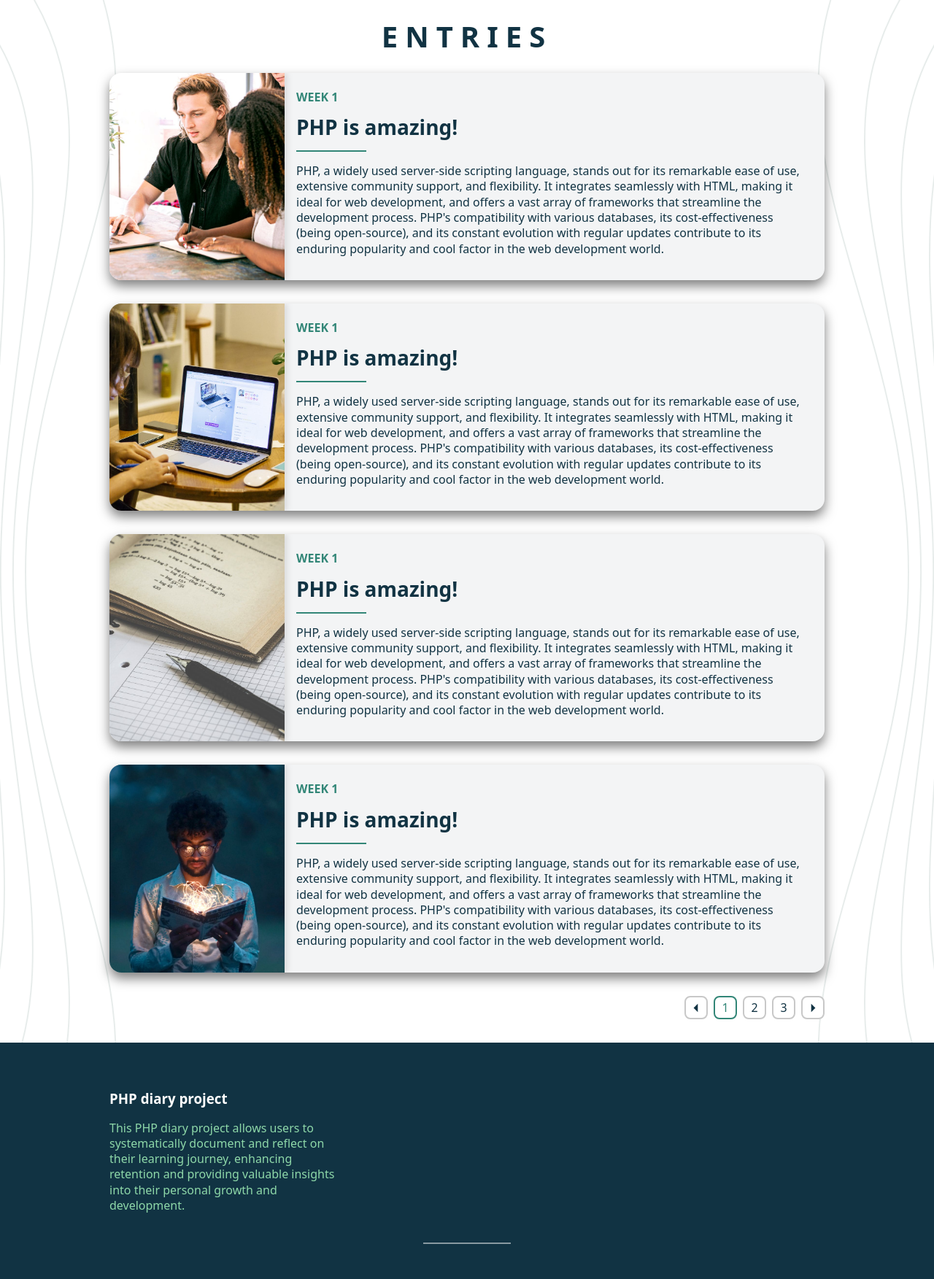
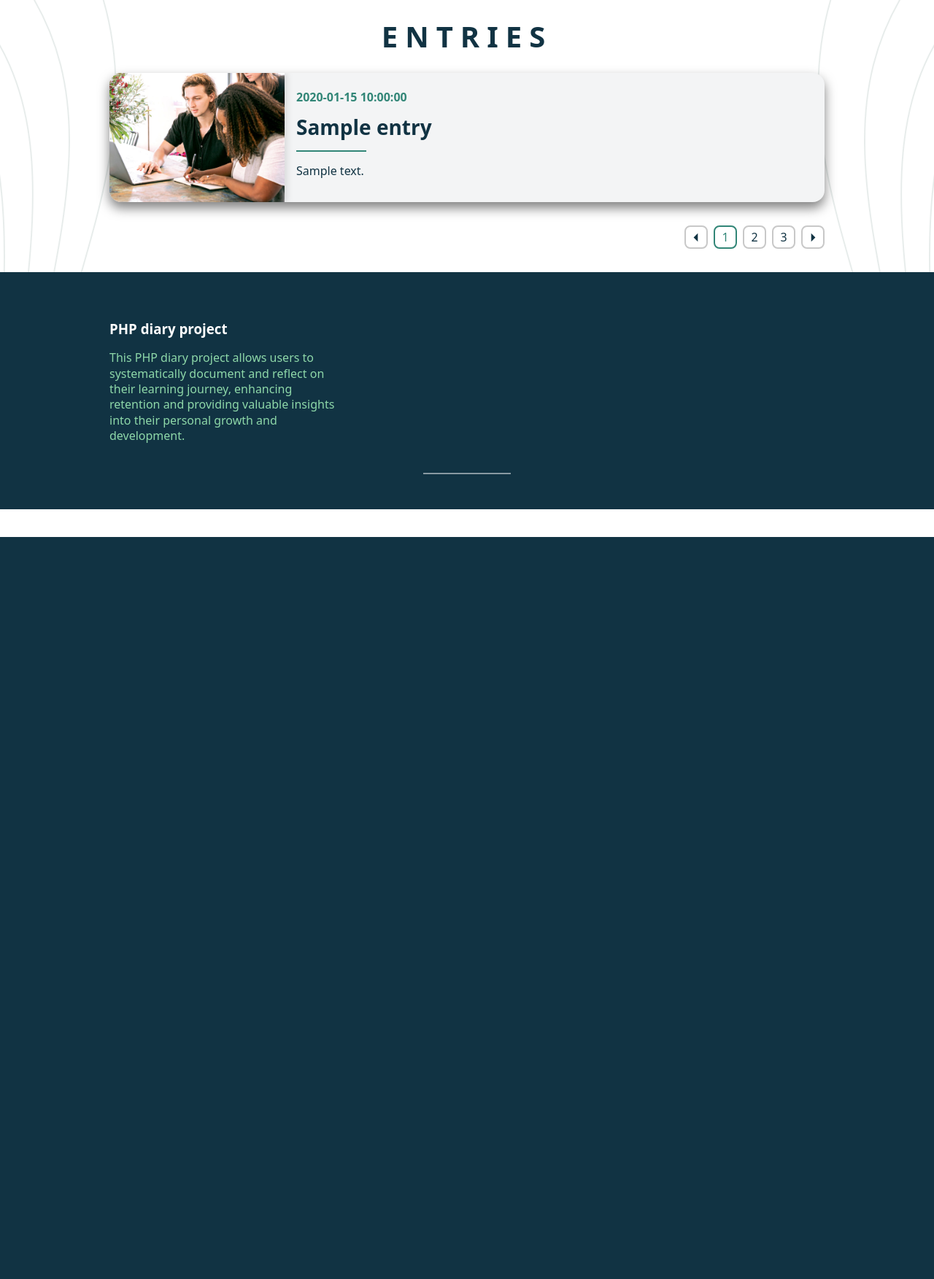
Before and after one commit to nihad1213/diary-app, a PHP site: page / in a window 1280 px wide. Shown: the part 64-1817 px from the top of the page at 73% size. After the commit the page ends 800 px from the top, so only its background shows below. Run offline with PHP 8.4, Linux system fonts and the light colour scheme; tables that the repository leaves empty or names only in its code hold one stand-in row (values such as "Sample post").

Commit message:
fetching from database

```diff
--- a/index.php
+++ b/index.php
@@ -1,3 +1,14 @@
+<?php
+/*Load functions file*/
+require __DIR__ . '/inc/functions.inc.php';
+/*Load database file*/
+require __DIR__ . '/inc/db-connect.inc.php';
+
+$stmt = $pdo->prepare('SELECT * FROM entries');
+$stmt->execute();
+$results = $stmt->fetchAll(PDO::FETCH_ASSOC); /*Give as a associative array*/
+?>
+
 <!DOCTYPE html>
 <html lang="en">
 <head>
@@ -33,58 +44,21 @@
     <main class="main">
         <div class="container">
             <h1 class="main-heading">Entries</h1>
+
+            <?php foreach($results as $result): ?>
                 <div class="card">
                     <div class="card__image-container">
                         <img class="card__image" src="images/pexels-canva-studio-3153199.jpg" alt="" />
                     </div>
                     <div class="card__desc-container">
-                    <div class="card__desc-time">Week 1</div>
-                    <h2 class="card__heading">PHP is amazing!</h2>
+                        <div class="card__desc-time"><?=e($result['date'])?></div>
+                        <h2 class="card__heading"><?=e($result['title'])?></h2>
                         <p class="card__paragraph">
-                        PHP, a widely used server-side scripting language, stands out for its remarkable ease of use, extensive community support, and flexibility. It integrates seamlessly with HTML, making it ideal for web development, and offers a vast array of frameworks that streamline the development process. PHP's compatibility with various databases, its cost-effectiveness (being open-source), and its constant evolution with regular updates contribute to its enduring popularity and cool factor in the web development world.
+                            <?=nl2br(e($result['message']))?>
                         </p>
                     </div>
                 </div>
-
-            <div class="card">
-                <div class="card__image-container">
-                    <img class="card__image" src="images/pexels-tranmautritam-68761.jpg" alt="" />
-                </div>
-                <div class="card__desc-container">
-                    <div class="card__desc-time">Week 1</div>
-                    <h2 class="card__heading">PHP is amazing!</h2>
-                    <p class="card__paragraph">
-                        PHP, a widely used server-side scripting language, stands out for its remarkable ease of use, extensive community support, and flexibility. It integrates seamlessly with HTML, making it ideal for web development, and offers a vast array of frameworks that streamline the development process. PHP's compatibility with various databases, its cost-effectiveness (being open-source), and its constant evolution with regular updates contribute to its enduring popularity and cool factor in the web development world.
-                    </p>
-                </div>
-            </div>
-
-            <div class="card">
-                <div class="card__image-container">
-                    <img class="card__image" src="images/pexels-lumn-167682.jpg" alt="" />
-                </div>
-                <div class="card__desc-container">
-                    <div class="card__desc-time">Week 1</div>
-                    <h2 class="card__heading">PHP is amazing!</h2>
-                    <p class="card__paragraph">
-                        PHP, a widely used server-side scripting language, stands out for its remarkable ease of use, extensive community support, and flexibility. It integrates seamlessly with HTML, making it ideal for web development, and offers a vast array of frameworks that streamline the development process. PHP's compatibility with various databases, its cost-effectiveness (being open-source), and its constant evolution with regular updates contribute to its enduring popularity and cool factor in the web development world.
-                    </p>
-                </div>
-            </div>
-
-            <div class="card">
-                <div class="card__image-container">
-                    <img class="card__image" src="images/pexels-kaushal-moradiya-2781195.jpg" alt="" />
-                </div>
-                <div class="card__desc-container">
-                    <div class="card__desc-time">Week 1</div>
-                    <h2 class="card__heading">PHP is amazing!</h2>
-                    <p class="card__paragraph">
-                        PHP, a widely used server-side scripting language, stands out for its remarkable ease of use, extensive community support, and flexibility. It integrates seamlessly with HTML, making it ideal for web development, and offers a vast array of frameworks that streamline the development process. PHP's compatibility with various databases, its cost-effectiveness (being open-source), and its constant evolution with regular updates contribute to its enduring popularity and cool factor in the web development world.
-                    </p>
-                </div>
-            </div>
-
+            <?php endforeach; ?>
             <ul class="pagination">
                 <li class="pagination__li">
                     <a class="pagination__link" href="#">⏴</a>
```
Also changed, not shown: README.md (added). Lines whose indentation alone changed are shown as unchanged.
